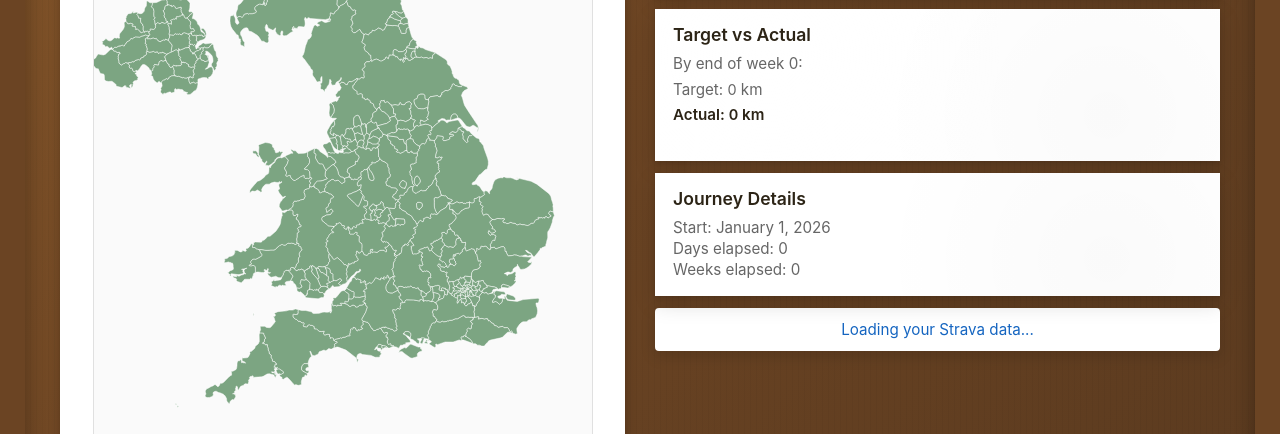
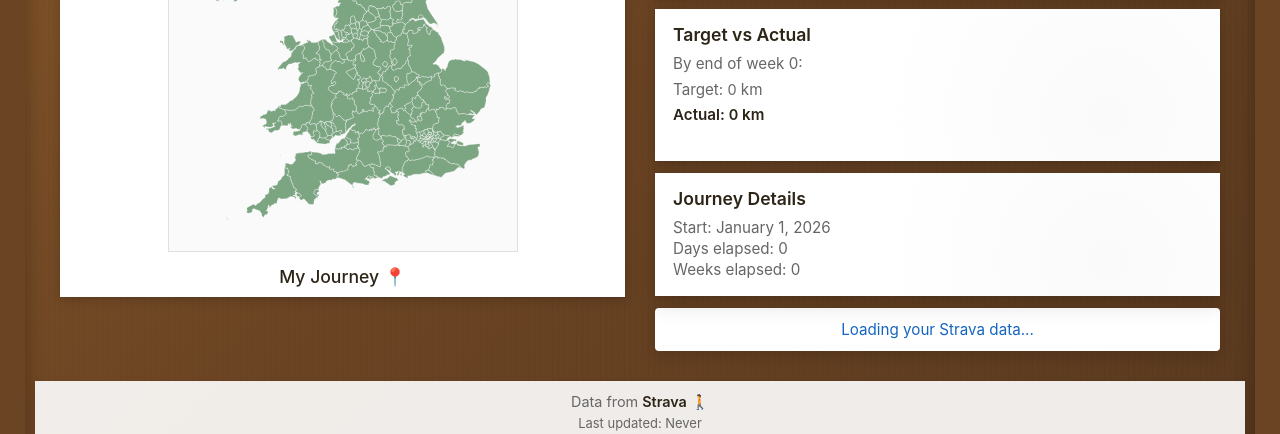
Before and after one commit to hannahcfalk/le-jog, a plain HTML site: page index.html in a window 1280 px wide. Shown: the part 518-952 px from the top of the page. Drawn offline with Linux system fonts and the light colour scheme; a script that the page names is missing.

Commit message:
Make map smaller to align with stat cards
- Reduce map max-width from 500px to 350px
- Update polaroid caption to use system font
- Reduce caption font size to match smaller map

```diff
--- a/styles.css
+++ b/styles.css
@@ -201,8 +201,8 @@ main {
 }
 
 .polaroid-caption {
-    font-family: 'Indie Flower', cursive;
-    font-size: 1.4em;
+    font-family: -apple-system, BlinkMacSystemFont, 'Segoe UI', Roboto, sans-serif;
+    font-size: 1.1em;
     text-align: center;
     color: #2c2416;
     margin-top: 10px;
@@ -210,12 +210,13 @@ main {
     bottom: 10px;
     left: 0;
     right: 0;
+    font-weight: 500;
 }
 
 .map-wrapper {
     position: relative;
     width: 100%;
-    max-width: 500px;
+    max-width: 350px;
     margin: 0 auto;
     border: 1px solid #e0e0e0;
     background: #fafafa;
```
